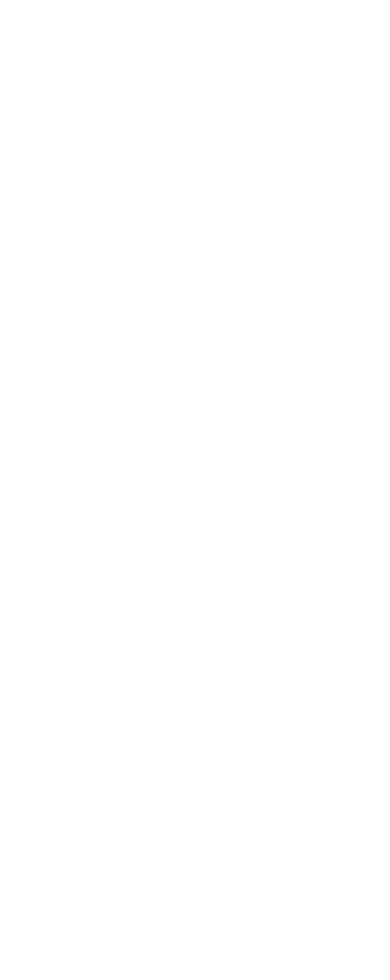
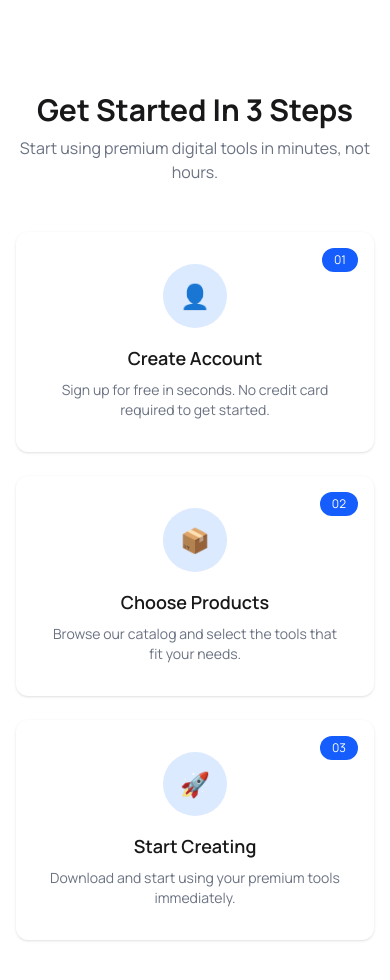
Before and after one commit to riadul061/A6-DigiTools-Platform, a React (Vite) app: page / in a window 390 px wide. Shown: the part 6060-7040 px from the top of the page. Before the commit the page ends 6088 px from the top, so only its background shows below. Built offline with nearby package versions, Linux system fonts and the light colour scheme.

Commit message:
Steps.jsx fiel completed

```diff
--- a/src/App.jsx
+++ b/src/App.jsx
@@ -4,6 +4,7 @@
 import Models from './component/Models';
 import Cart from './component/Cart';
 import Stats from './component/Stats';
+import Steps from './component/Steps';
 
 const getModels = async () => {
   const res = await fetch("/public/models.json")
@@ -15,7 +16,7 @@
 
 function App  () {
   const [activeTab, setActiveTab] = useState ("Products");
-  const [carts, setcarts] = useState([])
+  const [carts, setCarts] = useState([])
 
   return (
     <div>
@@ -32,9 +33,11 @@
         <input type="radio" name="my_tabs_1" className="tab rounded-full" aria-label={`Cart (${carts.length})`} onClick={()=> setActiveTab("Cart")}/>
         </div>
 
-      {activeTab === "Products" && <Models modelPromise={modelPromise} carts={carts} setcarts={setcarts}/>}
+      {activeTab === "Products" && <Models modelPromise={modelPromise} carts={carts} setCarts={setCarts}/>}
 
-      {activeTab === "Cart" && <Cart carts={carts} setcarts={setcarts}/>}
+      {activeTab === "Cart" && <Cart carts={carts} setCarts={setCarts}/>}
+
+      <Steps/>
     </div>
   );
 };
--- a/src/component/Cart.jsx
+++ b/src/component/Cart.jsx
@@ -1,27 +1,27 @@
 import { toast } from "react-toastify";
 
 
-const Cart = ({carts, setcards}) => {
+const Cart = ({carts, setCards}) => {
 
     const totalPrice = carts.reduce((sum,item) => sum + item.price, 0)
 
     const handlePayment = () => {
-        setcards([]);
+        setCards([]);
         toast.success("Payment successful!")
     };
 
     const handleDelete = (item) => {
         const filteredArray = carts.filter(c => c.id !== item.id)
-        setcards(filteredArray);
+        setCards(filteredArray);
         toast.success("Cart deleted!")
 
     }
     return (
         <div className="p-10 max-w-7xl mx-auto">
 
-            <h1 className="text-2xl font-bold">Your Cart</h1>y
+            <h1 className="text-2xl font-bold">Your Cart</h1>
             {
-                carts.lengt === 0 ? <p>Card is Empty</p> :
+                carts.length === 0 ? <p>Card is Empty</p> :
                 <>
                     <div className="space-y-5 mt-5">
              {
--- a/src/component/ModelCard.jsx
+++ b/src/component/ModelCard.jsx
@@ -2,7 +2,7 @@
 import { toast } from "react-toastify";
 
 
-const ModelCard = ({model, carts, setcarts}) => {
+const ModelCard = ({model, carts, setCarts}) => {
     const [isSubcribed, setIsSubscribed] = useState(false)
 
     const handleSubsScription = () => {
@@ -15,7 +15,7 @@
             return;
         }
 
-        setcarts([...carts, model])
+        setCarts([...carts, model])
         toast.success(" Added to cart !")
     }
     return (
--- a/src/component/Models.jsx
+++ b/src/component/Models.jsx
@@ -1,7 +1,7 @@
 import {use} from 'react';
 import ModelCard from './ModelCard';
 
-const Models = ({modelPromise, carts, setcarts}) => {
+const Models = ({modelPromise, carts, setCarts}) => {
     const models = use(modelPromise)
 
 
@@ -15,7 +15,7 @@
 
                 <div className="grid md:grid-cols-2 lg:grid-cols-3 gap-4 mt-10">
                     {models.map(model=> (
-                        <ModelCard key={model.id} model={model} carts={carts} setcarts={setcarts}/>
+                        <ModelCard key={model.id} model={model} carts={carts} setCarts={setCarts}/>
                     ))}
                 </div>
 
--- /dev/null
+++ b/src/component/Steps.jsx
@@ -0,0 +1,45 @@
+import React from 'react';
+
+const Steps = () => {
+    return (
+        <div class="bg-white py-16 px-4">
+
+  <div class="text-center mb-12">
+    <h2 class="text-3xl font-bold">Get Started In 3 Steps</h2>
+    <p class="text-gray-500 mt-2">
+      Start using premium digital tools in minutes, not hours.
+    </p>
+  </div>
+
+  <div class="grid grid-cols-1 md:grid-cols-3 gap-6 max-w-6xl mx-auto">
+
+    {/* <!-- Card 1 --> */}
+    <div class="relative  rounded-xl p-8 text-center shadow-sm">
+      <div class="absolute top-4 right-4 bg-blue-600 text-white text-xs px-3 py-1 rounded-full">01</div>
+      <div class="w-16 h-16 mx-auto mb-4 flex items-center justify-center bg-blue-100 rounded-full text-blue-600 text-2xl">👤</div>
+      <h3 class="font-semibold text-lg">Create Account</h3>
+      <p class="text-gray-500 text-sm mt-2">Sign up for free in seconds. No credit card required to get started.</p>
+    </div>
+
+    {/* <!-- Card 2 --> */}
+    <div class="relative  rounded-xl p-8 text-center shadow-sm">
+      <div class="absolute top-4 right-4 bg-blue-600 text-white text-xs px-3 py-1 rounded-full">02</div>
+      <div class="w-16 h-16 mx-auto mb-4 flex items-center justify-center bg-blue-100 rounded-full text-blue-600 text-2xl">📦</div>
+      <h3 class="font-semibold text-lg">Choose Products</h3>
+      <p class="text-gray-500 text-sm mt-2">Browse our catalog and select the tools that fit your needs.</p>
+    </div>
+
+    {/* <!-- Card 3 --> */}
+    <div class="relative  rounded-xl p-8 text-center shadow-sm">
+      <div class="absolute top-4 right-4 bg-blue-600 text-white text-xs px-3 py-1 rounded-full">03</div>
+      <div class="w-16 h-16 mx-auto mb-4 flex items-center justify-center bg-blue-100 rounded-full text-blue-600 text-2xl">🚀</div>
+      <h3 class="font-semibold text-lg">Start Creating</h3>
+      <p class="text-gray-500 text-sm mt-2">Download and start using your premium tools immediately.</p>
+    </div>
+
+  </div>
+</div>
+    );
+};
+
+export default Steps;
```
